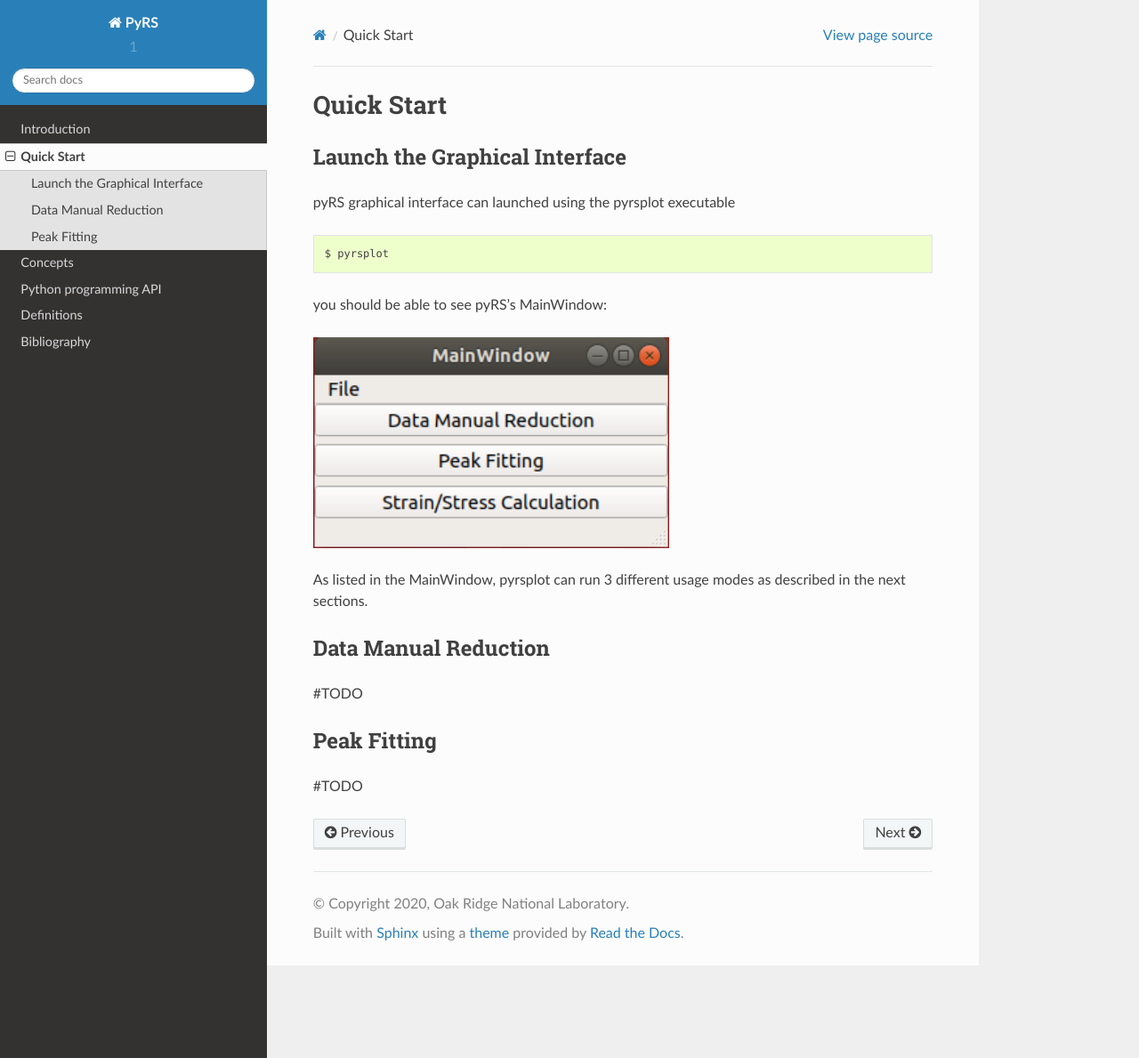
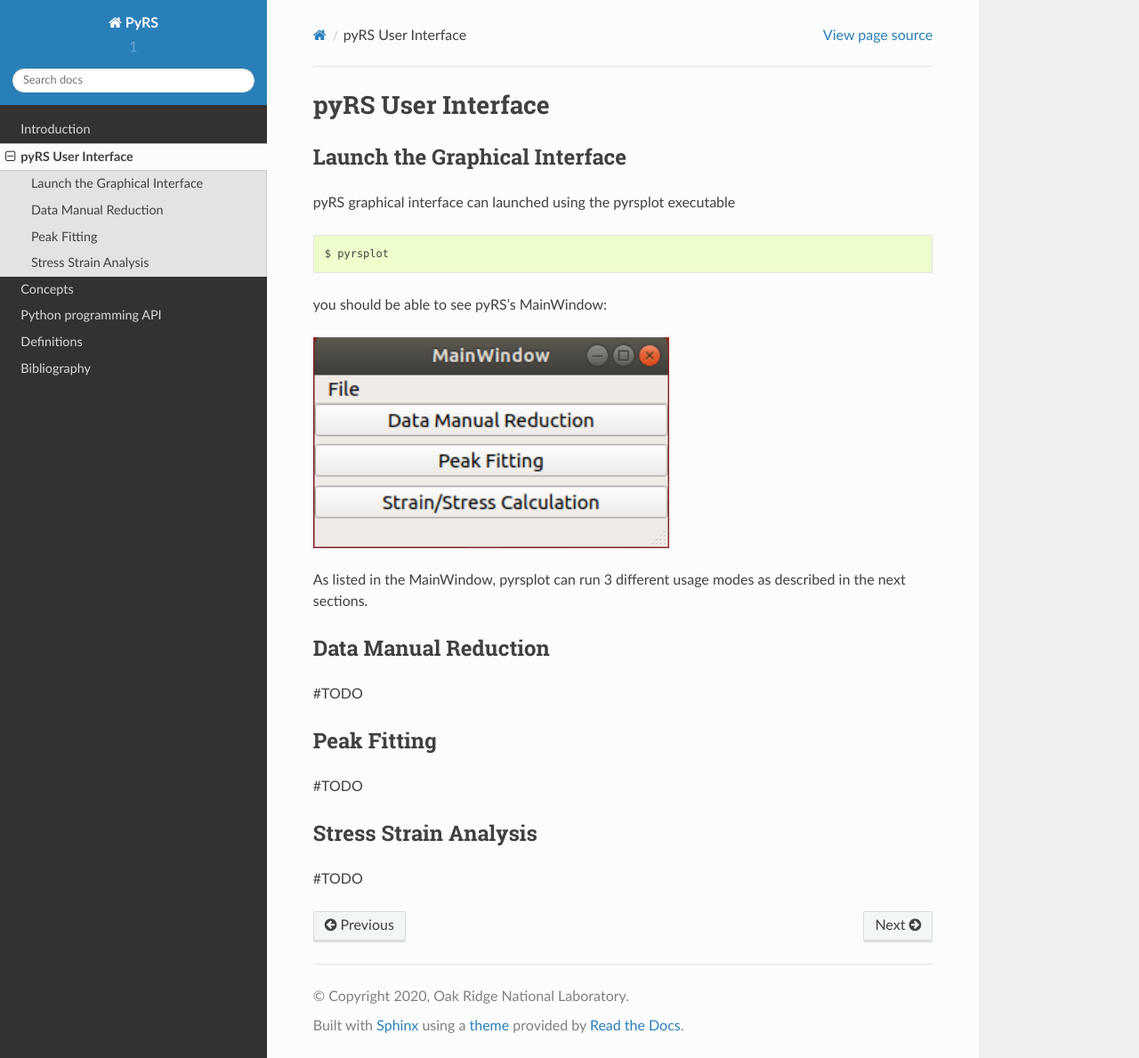
Before and after one commit to neutrons/PyRS, a Sphinx documentation site: the page built from docs/rtd/source/basics/basics.rst, in a window 1280 px wide and 1189 px high. Shown: the whole window at 89% size. Built offline with Sphinx 7.4.7 and the Read the Docs theme 2.0.0, drawn with Linux system fonts in a browser that asks for light colours.

Commit message:
Update Figs

```diff
--- a/docs/rtd/source/basics/basics.rst
+++ b/docs/rtd/source/basics/basics.rst
@@ -1,6 +1,6 @@
 
-Quick Start
-###########
+pyRS User Interface
+###################
 
 Launch the Graphical Interface
 ==============================
@@ -28,3 +28,8 @@ Peak Fitting
 ============
 
 #TODO
+
+Stress Strain Analysis
+======================
+
+#TODO
```
Also changed, not shown: docs/rtd/source/math/mathmatical.rst (+14 -0 lines), docs/rtd/source/math/autoreduction_V3.png (added), docs/rtd/source/math/eta_maps_new.png (added), 1 other file.
